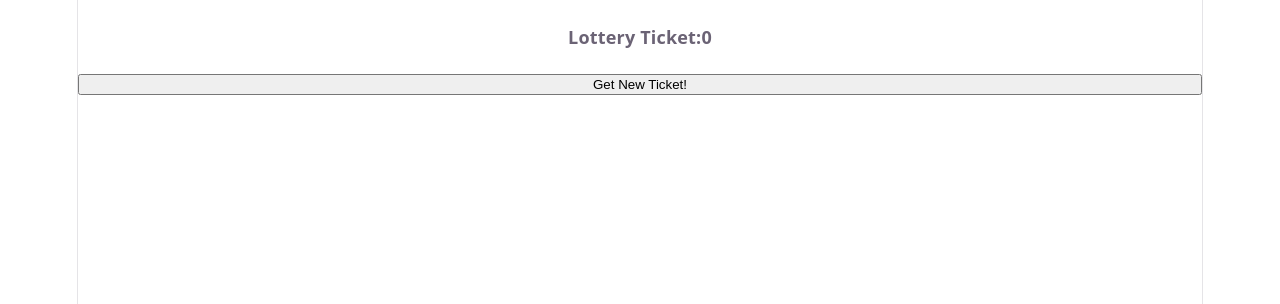
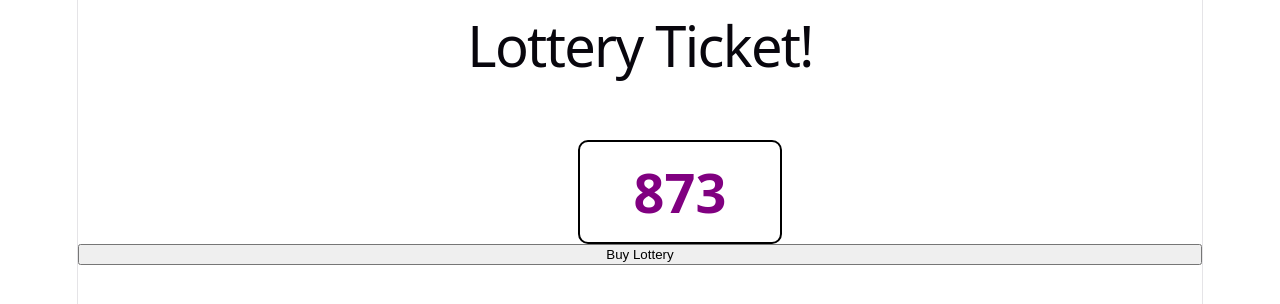
Before and after one commit to vishalranmale-projects/React, a React (Vite) app in the folder React States/: page / in a window 1280 px wide. Shown: the top 304 px of the page. Built offline with nearby package versions, Linux system fonts and the light colour scheme.

Commit message:
ReStructured An Lottery Game

```diff
--- a/React States/src/App.jsx
+++ b/React States/src/App.jsx
@@ -2,17 +2,20 @@
 // import reactLogo from './assets/react.svg'
 // import viteLogo from './assets/vite.svg'
 // import heroImg from './assets/hero.png'
-import Todo from './Todo'
-import './App.css'
-import Counter from './Counter'
-import Like from './Like'
-import LudoBoard from './LudoBoard'
-import Lottery from './Lottery'
+import Todo from "./Todo";
+import "./App.css";
+import Counter from "./Counter";
+import Like from "./Like";
+import LudoBoard from "./LudoBoard";
+
+import Ticket from "./Ticket";
+import Lottery from "./Lottery";
 function App() {
-  return (<>
-  <Lottery/>
+  return (
+    <>
+      <Lottery size={3} winningSum={15} />
     </>
-  )
+  );
 }
 
-export default App
+export default App;
--- a/React States/src/Lottery.jsx
+++ b/React States/src/Lottery.jsx
@@ -1,21 +1,21 @@
+import Ticket from "./Ticket";
 import { useState } from "react";
-
-export default function Lottery(){
-    let[lotteryDetails,setloteryDetails] = useState({value:0,isWin:false});
-
-    function Start(){
-     let num = Math.floor(Math.random() * 900) + 100;
-     let Sum=0;
-      for(let i=num;i>0;i=i/10){
-         let LD = i%10;
-         Sum = Sum+LD;
-      }
-      Sum = Math.floor(Sum);
-      console.log(Sum)
-     Sum==15?setloteryDetails({value:num,isWin:true}):setloteryDetails({value:num,isWin:false})
-    }
-    return(<>
-    {lotteryDetails.isWin?<h1>Lottery 'Congratulation,you won!"</h1>:null}
-    <h4>Lottery Ticket:{lotteryDetails.value}</h4>
-    <button onClick={Start}>Get New Ticket!</button></>)
+import sum from "./Sum";
+import lotteryWinSum from "./lotteryWinSum";
+import LotteryTicket from "./lotteryTicket";
+import BuyTicket from "./button";
+export default function Lottery({ size = 3, winningSum = 15 }) {
+  let [lottery, setlottery] = useState(LotteryTicket(size));
+  function buyTicket() {
+    setlottery(LotteryTicket(size));
+  }
+  return (
+    <>
+      {lotteryWinSum(lottery, winningSum) ? (
+        <h1>he he You Win An Lottery!</h1>
+      ) : null}
+      <Ticket ticket={lottery}></Ticket>
+      <BuyTicket buytck={buyTicket}></BuyTicket>
+    </>
+  );
 }
--- /dev/null
+++ b/React States/src/Sum.js
@@ -0,0 +1,8 @@
+export default function sum(arr) {
+  console.log(arr);
+  let sum = 0;
+  for (let i = 0; i < arr.length; i++) {
+    sum = sum + arr[i];
+  }
+  return sum == 15;
+}
--- /dev/null
+++ b/React States/src/Ticket.jsx
@@ -0,0 +1,15 @@
+import TicketNum from "./ticketNum";
+import "./ticket.css";
+export default function Ticket({ ticket }) {
+  console.log(ticket);
+  return (
+    <>
+      <h1>Lottery Ticket!</h1>
+      <div className="ticket">
+        {ticket.map((num, idx) => {
+          return <TicketNum key={Math.random()} num={num}></TicketNum>;
+        })}
+      </div>
+    </>
+  );
+}
--- a/React States/src/app.js
+++ /dev/null
@@ -1,6 +0,0 @@
-let arr = [1,2,3,4,5];
-
-let newArr = arr.filter((ele)=>{
-    return ele>2;
-});
-console.log(newArr);
--- /dev/null
+++ b/React States/src/button.jsx
@@ -0,0 +1,3 @@
+export default function buyTicket({ buytck }) {
+  return <button onClick={buytck}>Buy Lottery</button>;
+}
--- /dev/null
+++ b/React States/src/lotteryTicket.js
@@ -0,0 +1,8 @@
+export default function LotteryTicket(n) {
+  let arr = [];
+  for (let i = 0; i < n; i++) {
+    arr[i] = Math.floor(Math.random() * 10);
+  }
+
+  return arr;
+}
--- /dev/null
+++ b/React States/src/lotteryWinSum.js
@@ -0,0 +1,7 @@
+export default function isWin(ticket, winningSum) {
+  let sum = 0;
+  for (let i = 0; i < ticket.length; i++) {
+    sum = sum + ticket[i];
+  }
+  return winningSum == sum;
+}
--- /dev/null
+++ b/React States/src/ticket.css
@@ -0,0 +1,11 @@
+.ticket {
+  border: 2px solid black;
+  margin-top: 50px;
+  width: 200px;
+  height: 100px;
+  margin-left: 500px;
+  border-radius: 10px;
+  display: flex;
+  justify-content: center;
+  align-items: center;
+}
--- /dev/null
+++ b/React States/src/ticketNum.css
@@ -0,0 +1,4 @@
+.ticketnum {
+  font-size: 3rem;
+  color: purple;
+}
--- /dev/null
+++ b/React States/src/ticketNum.jsx
@@ -0,0 +1,10 @@
+import "./ticketNum.css";
+export default function TicketNum({ num }) {
+  return (
+    <>
+      <span className="ticketnum">
+        <b>{num}</b>
+      </span>
+    </>
+  );
+}
```
